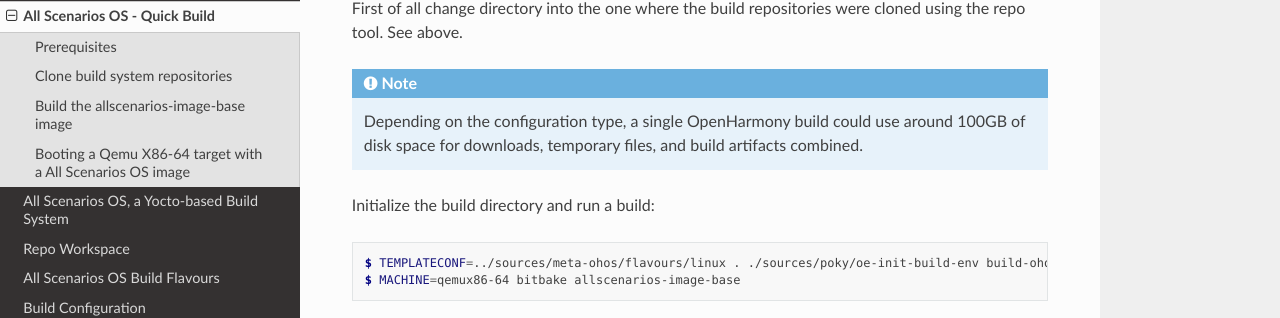
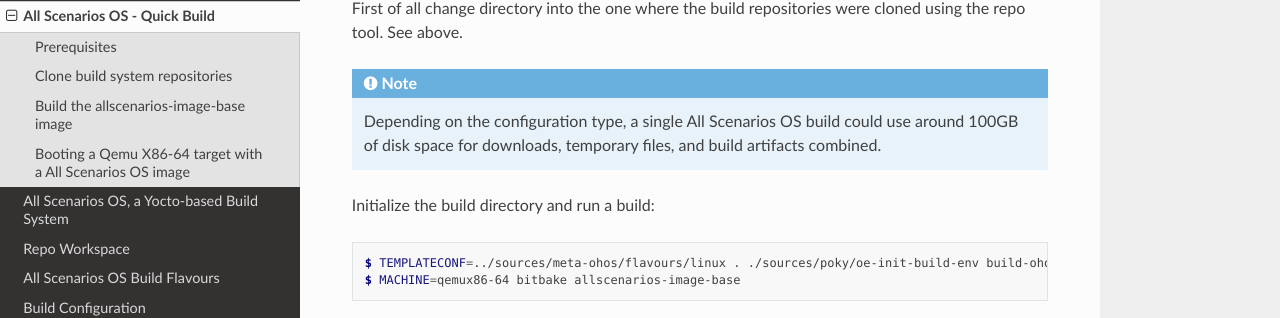
Before and after one commit to alema-r/Alessandro-Marcolini-Oniro, a Sphinx documentation site: the page built from docs/allscenarios-quick-build.rst, in a window 1280 px wide and 900 px high, scrolled down 1116 px. Shown: the part 146-464 px from the top of the window. Built offline with Sphinx 7.4.7 and the Read the Docs theme 2.0.0, drawn with Linux system fonts in a browser that asks for light colours.

Commit message:
docs: OpenHarmony changed to All scenarios OS
Some existence of OpenHarmony changed to All Scenarios OS in Readme
and Contribution files
This fixes #55, fixes #71

Signed-off-by: shettygururaj <gururaj.shetty@huawei.com>

```diff
--- a/docs/allscenarios-quick-build.rst
+++ b/docs/allscenarios-quick-build.rst
@@ -64,7 +64,7 @@
 
 .. Note::
 
-   Depending on the configuration type, a single OpenHarmony build could
+   Depending on the configuration type, a single All Scenarios OS build could
    use around 100GB of disk space for downloads, temporary files, and build artifacts combined.
 
 Initialize the build directory and run a build:
--- a/docs/build-flavours/zephyr-flavour.rst
+++ b/docs/build-flavours/zephyr-flavour.rst
@@ -7,7 +7,7 @@
 Zephyr Kernel Build Flavour
 ###########################
 
-OpenHarmony Zephyr build flavour is based on *allscenarios-zephyr* distribution (distro configuration).
+All Scenarios OS Zephyr build flavour is based on *allscenarios-zephyr* distribution (distro configuration).
 
 Supported images:
 
--- a/docs/index.rst
+++ b/docs/index.rst
@@ -2,8 +2,8 @@
 ..
 .. SPDX-License-Identifier: CC-BY-4.0
 
-Build system documentation
-##########################
+Build System Guide
+##################
 
 .. toctree::
    :maxdepth: 1
```
Also changed, not shown: CONTRIBUTING.md (+1 -1 lines), README.md (+1 -1 lines), meta-ohos-acts/README.md, meta-ohos-core/README.md, 1 other file.
